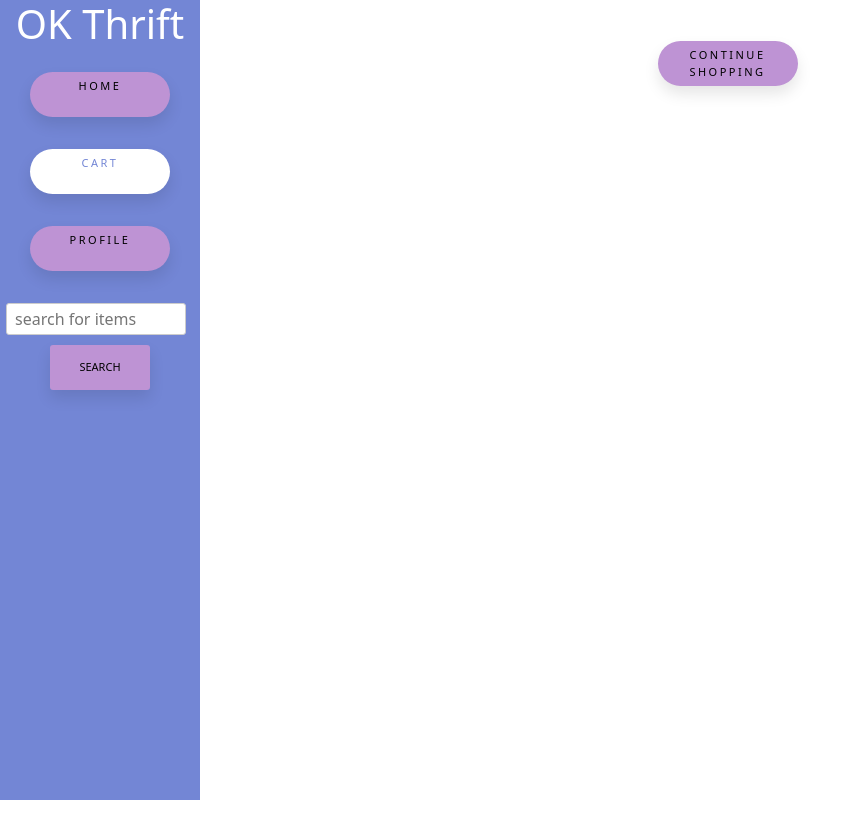
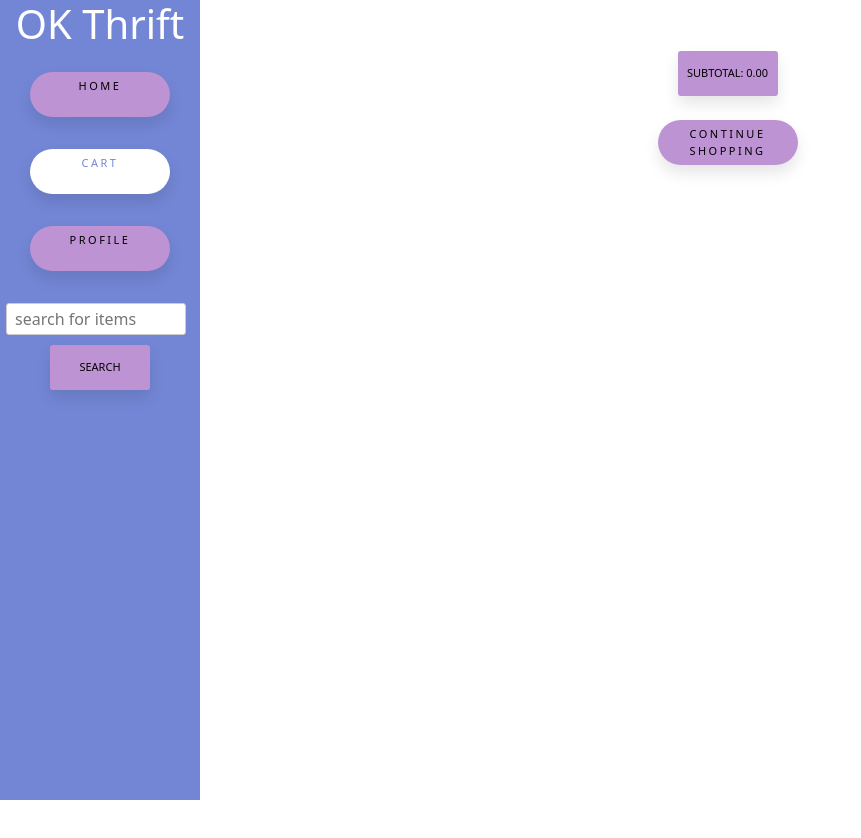
Before and after one commit to opomeroy26/OK-Thrift, a React (Create React App) app in the folder ok-thrift/: page /cart in a window 1280 px wide. Shown: the top 838 px of the page, without its empty margins (0-861 px from the left). Built offline with nearby package versions, Linux system fonts and the light colour scheme; data requests are answered from the project's data file.

Commit message:
adds total count to the bottom of the cart page

```diff
--- a/ok-thrift/db.json
+++ b/ok-thrift/db.json
@@ -4,70 +4,70 @@
       "id": 1,
       "image": "https://images.unsplash.com/photo-1434389677669-e08b4cac3105?ixlib=rb-1.2.1&ixid=MnwxMjA3fDB8MHxwaG90by1wYWdlfHx8fGVufDB8fHx8&auto=format&fit=crop&w=405&q=80",
       "name": "Poncho",
-      "price": "$10.80",
+      "price": "10.80",
       "description": "Cream-colored women's poncho. In good condition. Only been worn once. Slightly see through."
     },
     {
       "id": 2,
       "image": "https://images.unsplash.com/photo-1591047139829-d91aecb6caea?ixlib=rb-1.2.1&ixid=MnwxMjA3fDB8MHxwaG90by1wYWdlfHx8fGVufDB8fHx8&auto=format&fit=crop&w=436&q=80",
       "name": "Bomber jacket",
-      "price": "$12.99",
+      "price": "12.99",
       "description": "Orange jacket. Small hole in right pocket. Size medium."
     },
     {
       "id": 3,
       "image": "https://images.unsplash.com/photo-1564584217132-2271feaeb3c5?ixlib=rb-1.2.1&ixid=MnwxMjA3fDB8MHxwaG90by1wYWdlfHx8fGVufDB8fHx8&auto=format&fit=crop&w=870&q=80",
       "name": "T-shirt",
-      "price": "$4.00",
+      "price": "4.00",
       "description": "Blue men's T-shirt, though could be unisex. Slighty used. Size medium but fits slightly tighter. "
     },
     {
       "id": 4,
       "image": "https://slack-imgs.com/?c=1&o1=ro&url=https%3A%2F%2Fimages.unsplash.com%2Fphoto-1494496195158-c3becb4f2475%3Fixlib%3Drb-1.2.1%26ixid%3DMnwxMjA3fDB8MHxwaG90by1wYWdlfHx8fGVufDB8fHx8%26auto%3Dformat%26fit%3Dcrop%26w%3D1170%26q%3D80",
       "name": "Shoes",
-      "price": "$24.00",
+      "price": "24.00",
       "description": "High-top converse tennis-shoes. Size 10. Good condition, some wear and skids on sole but no holes."
     },
     {
       "id": 5,
       "image": "https://slack-imgs.com/?c=1&o1=ro&url=https%3A%2F%2Fimages.unsplash.com%2Fphoto-1602293589930-45aad59ba3ab%3Fixlib%3Drb-1.2.1%26ixid%3DMnwxMjA3fDB8MHxwaG90by1wYWdlfHx8fGVufDB8fHx8%26auto%3Dformat%26fit%3Dcrop%26w%3D687%26q%3D80",
       "name": "Pants",
-      "price": "$20.00",
+      "price": "20.00",
       "description": "Women's Madewell blue jeans. Size 4. Slightly worn. "
     },
     {
       "id": 6,
       "image": "https://images.unsplash.com/photo-1543076447-215ad9ba6923?ixlib=rb-1.2.1&ixid=MnwxMjA3fDB8MHxwaG90by1wYWdlfHx8fGVufDB8fHx8&auto=format&fit=crop&w=774&q=80",
       "name": "Jean Jacket",
-      "price": "$28.00",
+      "price": "28.00",
       "description": "Uni-sex blue jean jacket. Sherpa interior. Brand new, never worn. Size medium but fits bigger."
     },
     {
       "id": 7,
       "image": "https://images.unsplash.com/photo-1624378439575-d8705ad7ae80?ixlib=rb-1.2.1&ixid=MnwxMjA3fDB8MHxwaG90by1wYWdlfHx8fGVufDB8fHx8&auto=format&fit=crop&w=397&q=80",
       "name": "Jeans",
-      "price": "$18.00",
+      "price": "18.00",
       "description": "Men's dark blue jeans. Size M. Some wear and tear in back pocket. "
     },
     {
       "id": 8,
       "image": "https://images.unsplash.com/photo-1611312449412-6cefac5dc3e4?ixlib=rb-1.2.1&ixid=MnwxMjA3fDB8MHxwaG90by1wYWdlfHx8fGVufDB8fHx8&auto=format&fit=crop&w=392&q=80",
       "name": "Flannel",
-      "price": "$9.00",
+      "price": "9.00",
       "description": "Uni-sex black and gray checkered, cotton flannel. In good condition. Size medium."
     },
     {
       "id": 9,
       "image": "https://images.unsplash.com/photo-1615424902876-df124220b0b6?ixlib=rb-1.2.1&ixid=MnwxMjA3fDB8MHxwaG90by1wYWdlfHx8fGVufDB8fHx8&auto=format&fit=crop&w=327&q=80",
       "name": "Shoes",
-      "price": "$29.00",
+      "price": "29.00",
       "description": "Never been worn Nike shoes. Size 8 womens."
     },
     {
       "id": 10,
       "image": "https://images.unsplash.com/photo-1643226354613-260043e30011?ixlib=rb-1.2.1&ixid=MnwxMjA3fDB8MHxwaG90by1wYWdlfHx8fGVufDB8fHx8&auto=format&fit=crop&w=371&q=80",
       "name": "Shoes",
-      "price": "$31.00",
+      "price": "31.00",
       "description": "New men's boots. Size 11. Never been worn."
     }
   ]
--- a/ok-thrift/src/components/App.js
+++ b/ok-thrift/src/components/App.js
@@ -10,6 +10,7 @@ import ListingDetailPage from './ListingDetailPage'
 import '../styles/index.css'
 import '../styles/SideBar.css'
 import '../styles/App.css'
+import ItemCard from "./ItemCard";
 
 function App() {
   const [inventory, setInventory] = useState([])
@@ -19,6 +20,7 @@ function App() {
   const [listingDetail, setListingDetail] = useState([])
   const [search, setSearch] = useState("")
   const [myItems, setMyItems] = useState([])
+  const [total, setTotal] = useState(0)
 
 
   useEffect(()=> {
@@ -27,15 +29,26 @@ function App() {
     .then(setInventory)
   }, [])
 
+  useEffect(() => {
+    setTotal(0)
+    for (let i=0; i<cart.length; i++){
+      let runningTotal =((total) => total + parseFloat(cart[i].price))
+      setTotal(runningTotal)
+
+    }
+  },[cart])
+
+
   function onAddToCart(e, product){
     e.stopPropagation();
     if (!cart.includes(product)) {
       setCart([...cart, product])
     }
     history.push("/cart")
-    console.log("Adding to cart", product)
 
   }
+
+
 
   function onRemoveFromCart(e, product){
     e.stopPropagation();
@@ -94,6 +107,7 @@ function App() {
             cart={cart}
             onRemoveFromCart = {onRemoveFromCart}
             handleReturnToHome = {onReturnToHomeClick}
+            total={total}
           />
         </Route>
 
--- a/ok-thrift/src/components/CartPage.js
+++ b/ok-thrift/src/components/CartPage.js
@@ -1,7 +1,7 @@
 import CartCard from './CartCard.js'
 import '../styles/CartPage.css'
 
-function CartPage({cart, onRemoveFromCart, handleReturnToHome}){
+function CartPage({cart, onRemoveFromCart, handleReturnToHome, total}){
     const cartItem = cart.map((productObj)=> (
 
             <CartCard
@@ -16,6 +16,9 @@ function CartPage({cart, onRemoveFromCart, handleReturnToHome}){
             <div className='row d-flex justify-content-center m-2 p-2' id='cart'>
              {cartItem}
             </div>
+            <div className='row d-flex justify-content-center m-2 p-2'>
+                <button className='btn-primary'> Subtotal: {total.toFixed(2)}</button>
+            </div>
             <div className='row d-flex justify-content-center m-2 p-2' id='cart'>
                 <button onClick={() => handleReturnToHome()} className="btn btn-secondary">Continue Shopping </button>
             </div>
--- a/ok-thrift/src/styles/CartPage.css
+++ b/ok-thrift/src/styles/CartPage.css
@@ -0,0 +1,25 @@
+.btn-primary {
+    margin-top: 10px;
+    text-transform: uppercase;
+    font-size: 11px;
+    font-weight: 500;
+    width:100px;
+    height:45px;
+    border-radius:45px;
+    padding: 0 0.40rem;
+    background: #BE93D4;
+    border: none;
+    border-radius: 3px;
+    color:black;
+    box-shadow: 0px 8px 15px rgba(0, 0, 0, 0.1);
+    transition: all 0.3s ease 0s;
+    cursor: pointer;
+    outline: none;
+}
+
+.btn-primary:hover {
+    background-color: #BE93D4;
+    box-shadow: 0px 5px 10px #9E7BB5;
+    color: #fff;
+    transform: translateY(-1px);
+}
```
